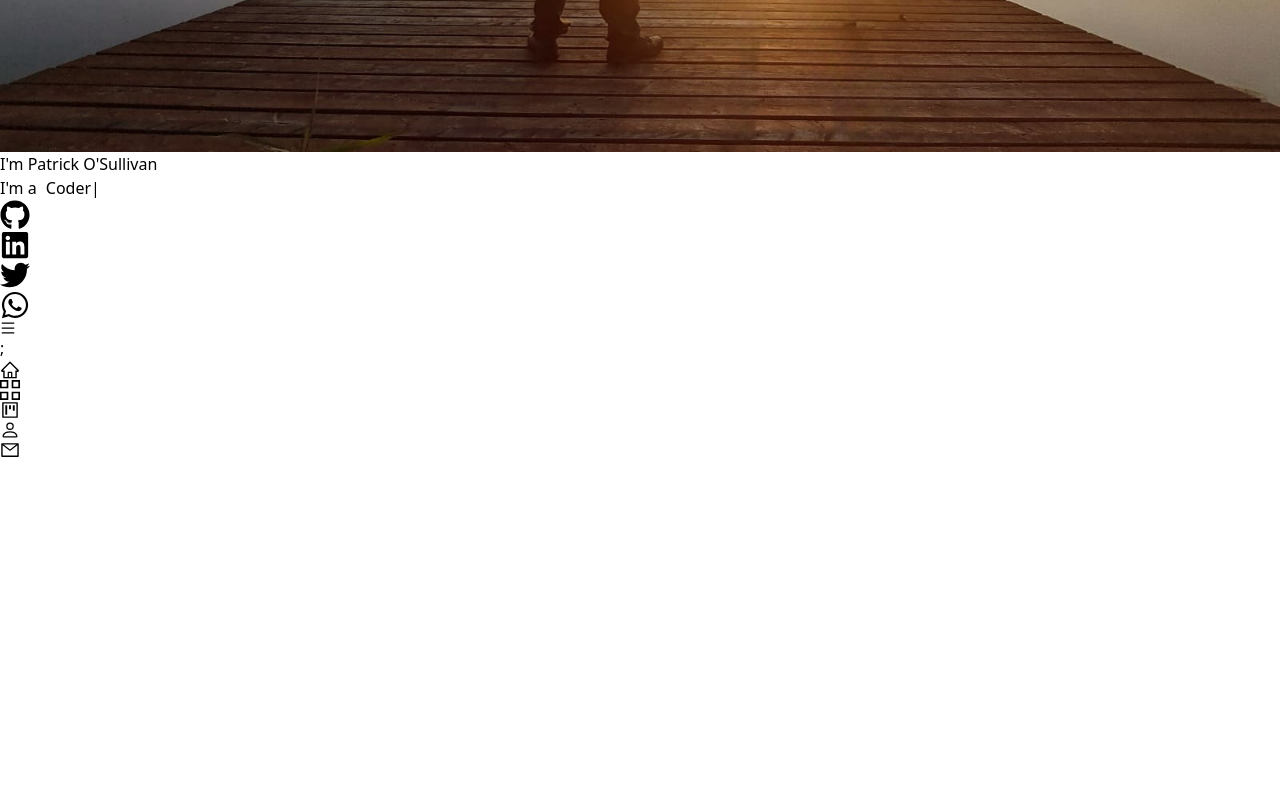
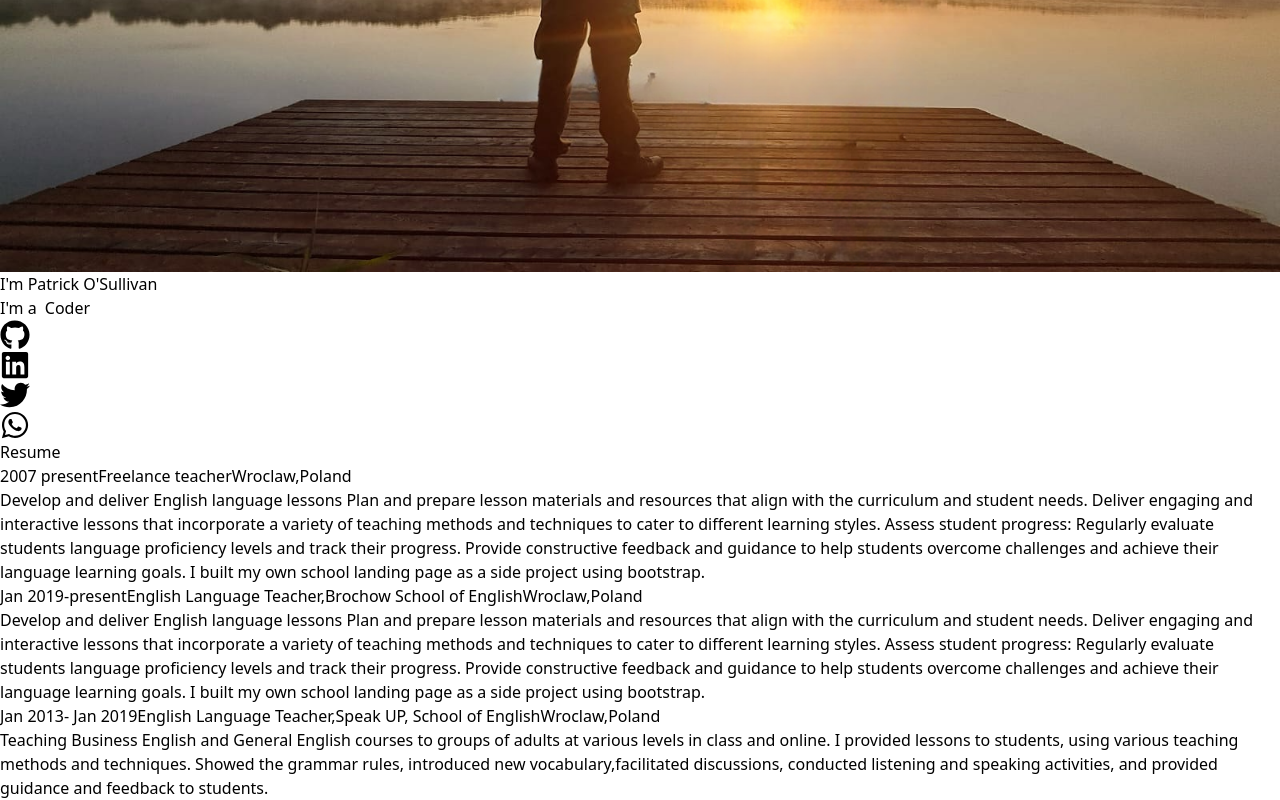
Before and after one commit to datumcoder/portfolio_2023, a React (Vite) app: page / in a window 1280 px wide. Shown: the part 424-1224 px from the top of the page. Before the commit the page ends 884 px from the top, so only its background shows below. Built offline with nearby package versions, Linux system fonts and the light colour scheme.

Commit message:
updated info

```diff
--- a/src/App.jsx
+++ b/src/App.jsx
@@ -1,8 +1,6 @@
 import  Sidenav from './components/Sidenav'
-import  Main from './components/Main'
-// import Work from './components/Work'
-
-
+import  Home from './components/Home'
+import Resume from './components/Resume'
 
 
 
@@ -10,16 +8,12 @@ function App() {
 
   return (
     <div>
-    <Main />
-    <Sidenav />
-    {/* <Work/> */}
+          <Sidenav />
+          <Home />
+          <Resume/>
+</div>
 
-
-
-
-
-    </div>
   )
-}
+};
 
 export default App
--- a/src/components/Main.jsx
+++ b/src/components/Home.jsx
@@ -23,14 +23,13 @@ const Main = () => {
         ' Coder',
         2000,
         'Tech Enthusiast',
-        3000,
+        3000
 
       ]}
       wrapper="span"
       speed={50}
-      style={{ fontSize: '2em', display: 'inline-block' }}
       repeat={Infinity}
-      style={{fontSize:'1em', paddingLeft:'5px' }}
+      style={{fontSize:'1em', paddingLeft:'4px' }}
     />
     </h2>
     <div className='flex justify-between pt-9 max-w-[300px] w-full'>
--- /dev/null
+++ b/src/components/Resume.jsx
@@ -0,0 +1,46 @@
+import React from 'react'
+import ResumeInfo from './ResumeInfo'
+
+
+const data = [
+
+  { year: '2007 present',
+    title: 'Freelance teacher',
+    location: 'Wroclaw,Poland',
+    responsibilities: 'Develop and deliver English language lessons Plan and prepare lesson materials and resources that align with the curriculum and student needs. Deliver engaging and interactive lessons that incorporate a variety of teaching methods and techniques to cater to different learning styles. Assess student progress: Regularly evaluate students language proficiency levels and track their progress. Provide constructive feedback and guidance to help students overcome challenges and achieve their language learning goals. I built my own school landing page as a side project using bootstrap.'
+  },
+
+  {
+    year: 'Jan 2019-present',
+    title: 'English Language Teacher,Brochow School of English',
+    location: 'Wroclaw,Poland',
+    responsibilities: 'Develop and deliver English language lessons Plan and prepare lesson materials and resources that align with the curriculum and student needs. Deliver engaging and interactive lessons that incorporate a variety of teaching methods and techniques to cater to different learning styles. Assess student progress: Regularly evaluate students language proficiency levels and track their progress. Provide constructive feedback and guidance to help students overcome challenges and achieve their language learning goals. I built my own school landing page as a side project using bootstrap.'
+  },
+  {
+    year: 'Jan 2013- Jan 2019',
+    title: 'English Language Teacher,Speak UP, School of English',
+    location: 'Wroclaw,Poland',
+    responsibilities: 'Teaching Business English and General English courses to groups of adults at various levels in class and online. I provided lessons to students, using various teaching methods and techniques. Showed the grammar rules, introduced new vocabulary,facilitated discussions, conducted listening and speaking activities, and provided guidance and feedback to students.'
+  }
+]
+
+
+
+const Resume = () => {
+  return (
+    <div id='resume' className='max-w-[1040px] m-auto md:pl-20 p-4 py-16'>
+      <h1 className='text-4xl font-bold text-center text-[#001b5e]'>Resume</h1>
+
+      {data.map((item,idx) => (
+      <ResumeInfo key={idx}
+
+                  year={item.year}
+                  title={item.title}
+                  location={item.location}
+                  responsibilities={item.responsibilities} />
+      ))}
+    </div>
+  )
+}
+
+export default Resume
--- a/src/components/WorkItem.jsx
+++ b/src/components/ResumeInfo.jsx
@@ -1,6 +1,8 @@
 import React from 'react'
 
-const WorkItem = ({year,title,location,responsibilities}) => {
+
+export
+const ResumeInfo = ({ year,title,location,responsibilities }) => {
   return (
     <ol className=' flex flex-col md:flex-row relative border-l border-stone-200'>
     <li className='mb-10 ml-4'>
@@ -8,9 +10,11 @@ const WorkItem = ({year,title,location,responsibilities}) => {
         <div className='absolute w-3 h-3 bg-stone-200 rounded-full mt-1.5 -left-1.5 border-white' />
 
         <p className='flex flex-wrap gap-4 flex-row items-center justify-start text-xs md:text-sm '>
-          <span className='inline-block px-2 py-1 font-semibold text-white bg-[#001b5e] rounded-md'>{year}</span>
+          <span className='inline-block px-2 py-1 font-semibold text-white bg-[#001b5e] rounded-md'>
+          {year}
+          </span>
           <span className=' text-lg font-semibold text-[#001b5e]'>{title}</span>
-          <span className='my-1 text-sm font-normal leading-none text-stone-500'>{location}</span>
+          <span className='my-1 text-sm font-normal leading-none text-stone-400'>{location}</span>
         </p>
           <p><span className='my-2 text-base font-normal text-stone-500'>{responsibilities}</span></p>
       </li>
@@ -19,4 +23,4 @@ const WorkItem = ({year,title,location,responsibilities}) => {
   );
 };
 
-export default WorkItem
+export default ResumeInfo
--- a/src/components/Sidenav.jsx
+++ b/src/components/Sidenav.jsx
@@ -1,7 +1,10 @@
 // eslint-disable-next-line no-unused-vars
 import React, { useState } from 'react'
-import {AiOutlineHome, AiOutlineMenu,AiOutlineProject,AiOutlineMail} from 'react-icons/ai'
-import {BsPerson} from 'react-icons/bs'
+import {
+    AiOutlineHome,
+    AiOutlineMenu,
+    AiOutlineProject,
+    AiOutlineMail} from 'react-icons/ai'
 import {GrProjects} from 'react-icons/gr'
 
 
@@ -16,22 +19,18 @@ const Sidenav = () => {
 
       {
         nav ? (
-          <div className='fixed w-full h-screen bg-white/90 flex flex-col justify-center items-center z-20'>
-          <a href="#main" className=' w-[75%] flex justify-center items-center rounded-full shadow-lg bg-red-100 shadow-gray-400 m-2 p-4 cursor-pointer hover:scale-110 ease-in duration-200'>
+          <div className='fixed w-full h-screen bg-white flex flex-col justify-center items-center z-40'>
+          <a href="#home" className=' w-[75%] flex justify-center items-center rounded-full shadow-lg bg-red-100 shadow-gray-400 m-2 p-4 cursor-pointer hover:scale-110 ease-in duration-200'>
             <AiOutlineHome size={20}/>
             <span className='pl-4'>Home</span>
           </a>
-          <a href="#skills" className=' w-[75%] flex justify-center items-center rounded-full shadow-lg bg-gray-100 shadow-gray-400 m-2 p-4 cursor-pointer hover:scale-110 ease-in duration-200'>
+          <a href="#resume" className=' w-[75%] flex justify-center items-center rounded-full shadow-lg bg-gray-100 shadow-gray-400 m-2 p-4 cursor-pointer hover:scale-110 ease-in duration-200'>
             <GrProjects size={20}/>
-            <span className='pl-4'>Skills</span>
+            <span className='pl-4'>Resume</span>
           </a>
           <a href="#projects" className=' w-[75%] flex justify-center items-center rounded-full shadow-lg bg-gray-100 shadow-gray-400 m-2 p-4 cursor-pointer hover:scale-110 ease-in duration-200'>
             <AiOutlineProject size={20}/>
             <span className='pl-4'>Projects</span>
-          </a>
-          <a href="#main" className=' w-[75%] flex justify-center items-center rounded-full shadow-lg bg-gray-100 shadow-gray-400 m-2 p-4 cursor-pointer hover:scale-110 ease-in duration-200'>
-            <BsPerson size={20}/>
-            <span className='pl-4'>Resume</span>
           </a>
           <a href="#contact" className=' w-[75%] flex justify-center items-center rounded-full shadow-lg bg-gray-100 shadow-gray-400 m-2 p-4 cursor-pointer hover:scale-110 ease-in duration-200'>
             <AiOutlineMail size={20}/>
@@ -41,7 +40,7 @@ const Sidenav = () => {
           </div>
         )
       :  (
-          ""
+          " "
         )};
 
 
@@ -50,14 +49,11 @@ const Sidenav = () => {
               <a href="main" className='rounded-full shadow-lg bg-white shadow-gray-600 m-2 p-4 cursor-pointer hover:scale-110 ease-in duration-300'>
                 <AiOutlineHome size={20}/>
               </a>
-              <a href="skills" className='rounded-full shadow-lg   bg-white  shadow-gray-600 m-2 p-4 cursor-pointer hover:scale-110 ease-in duration-300'>
+              <a href="#resume" className='rounded-full shadow-lg   bg-white  shadow-gray-600 m-2 p-4 cursor-pointer hover:scale-110 ease-in duration-300'>
                 <GrProjects size={20}/>
               </a>
               <a href="projects" className='rounded-full shadow-lg  bg-white  shadow-gray-600 m-2 p-4 cursor-pointer hover:scale-110 ease-in duration-300'>
                 <AiOutlineProject size={20}/>
-              </a>
-              <a href="Resume" className='rounded-full shadow-lg  bg-white  shadow-gray-600 m-2 p-4 cursor-pointer hover:scale-110 ease-in duration-300'>
-                <BsPerson size={20}/>
               </a>
               <a href="contact" className='rounded-full shadow-lg  bg-white  shadow-gray-600 m-2 p-4 cursor-pointer hover:scale-110 ease-in duration-300'>
                 <AiOutlineMail size={20}/>
--- a/src/index.css
+++ b/src/index.css
@@ -2,7 +2,6 @@
 @tailwind components;
 @tailwind utilities;
 
-*{
-
-  scroll-behavior: smooth;
+body {
+  background-size: 100% 100% ;
 }
```
Also changed, not shown: src/components/Work.jsx (deleted, +0 -45 lines).
